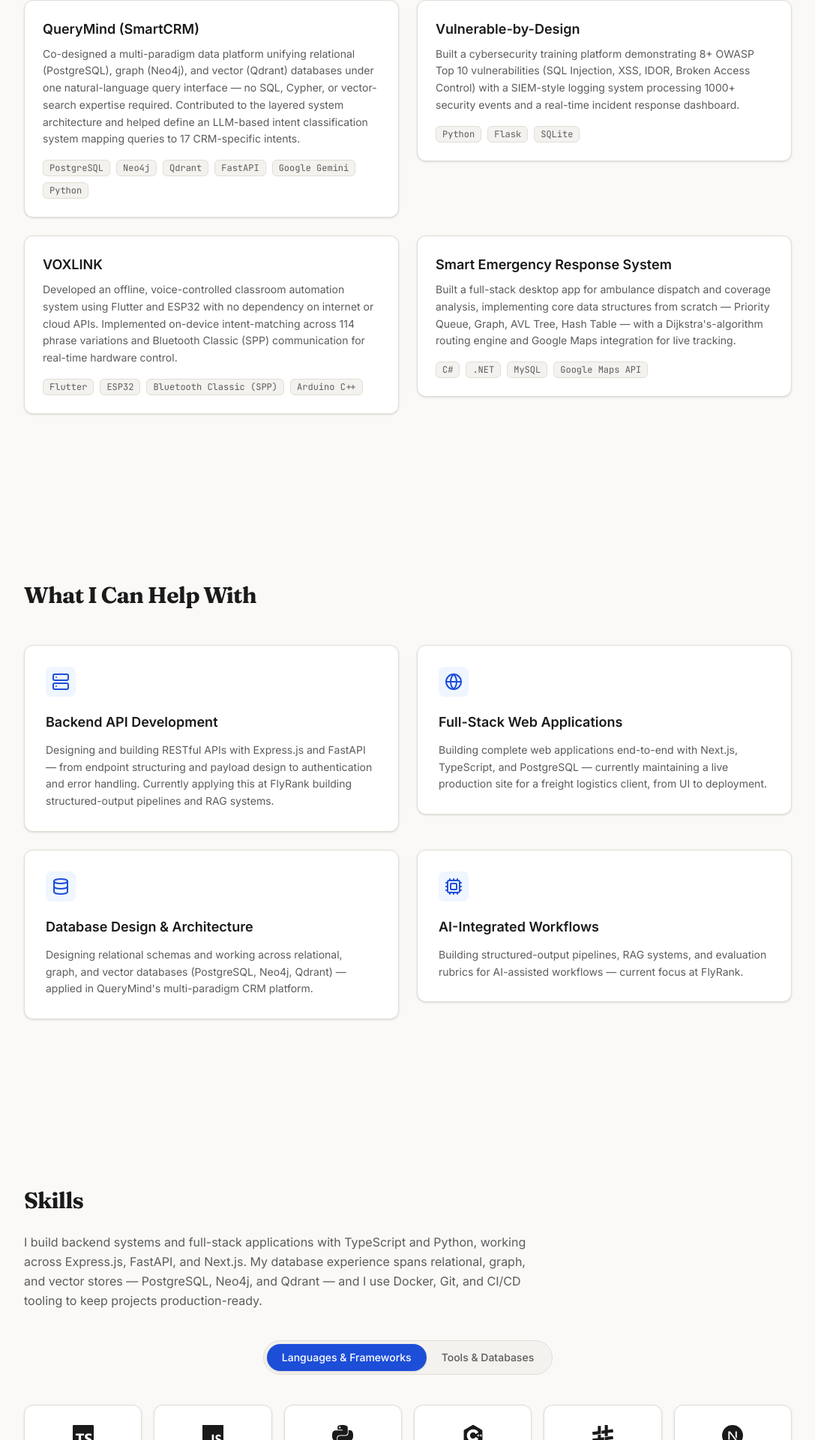
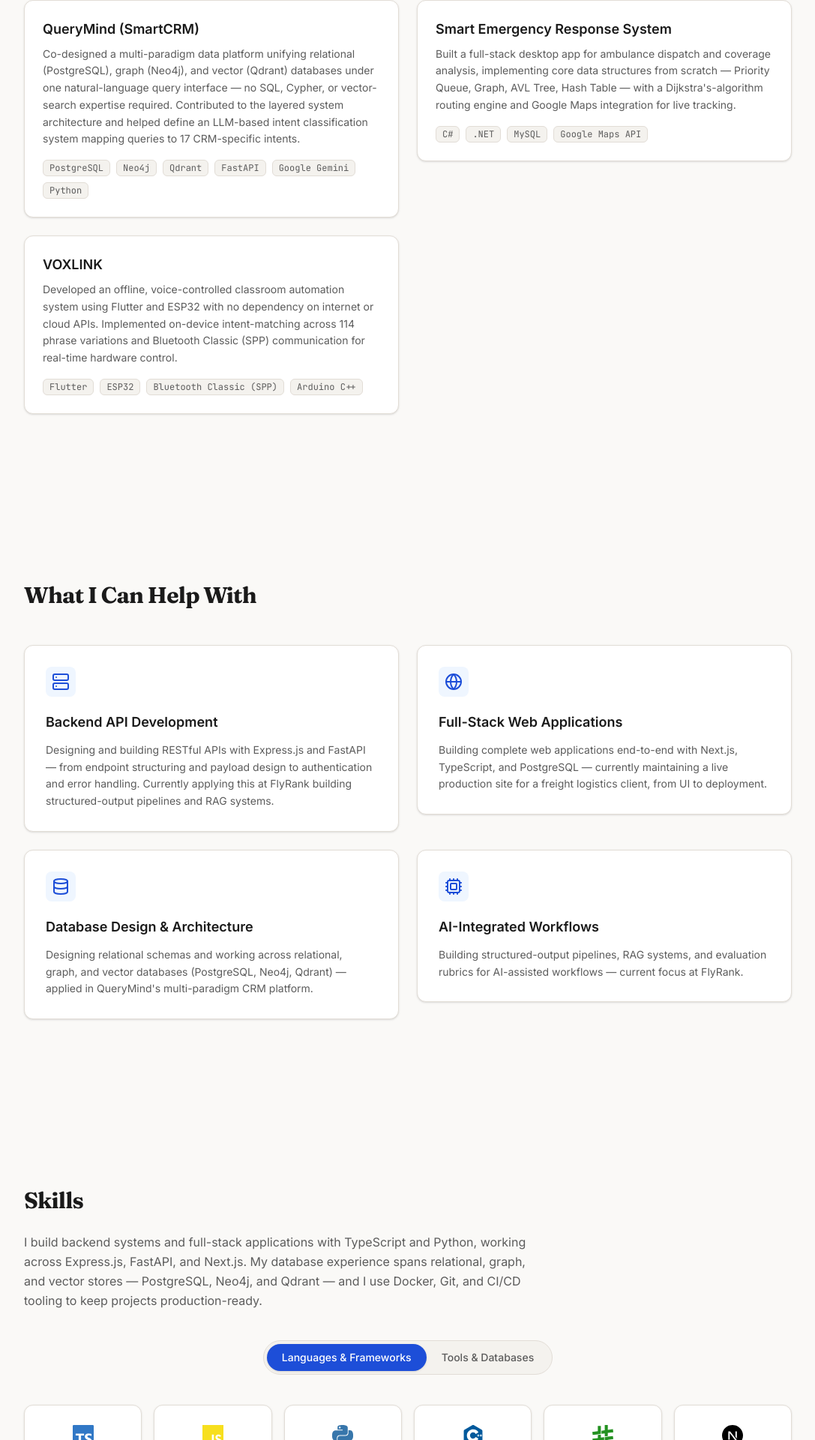
Before and after one commit to Mairaarshad19/Portfolio, a Next.js app: page / in a window 1280 px wide. Shown: the part 3937-5857 px from the top of the page at 75% size, without its empty margins (96-1183 px from the left). Built offline with nearby package versions, Linux system fonts and the light colour scheme.

Commit message:
refactor: trim projects to 4 focused, tailored to current direction

```diff
--- a/src/components/Skills.tsx
+++ b/src/components/Skills.tsx
@@ -48,6 +48,29 @@ const iconMap: Record<string, IconType> = {
   "Git/GitHub": SiGithub,
   Docker: SiDocker,
   Vercel: SiVercel,
+};
+
+const brandColors: Record<string, string> = {
+  TypeScript: "#3178C6",
+  JavaScript: "#F7DF1E",
+  Python: "#3776AB",
+  "C++": "#00599C",
+  "C#": "#239120",
+  "Next.js": "#000000",
+  "Express.js": "#000000",
+  React: "#61DAFB",
+  "Tailwind CSS": "#06B6D4",
+  FastAPI: "#009688",
+  Flask: "#000000",
+  Flutter: "#02569B",
+  PostgreSQL: "#4169E1",
+  Neo4j: "#4581C3",
+  MySQL: "#4479A1",
+  SQLite: "#003B57",
+  Qdrant: "#D32F2F",
+  "Git/GitHub": "#181717",
+  Docker: "#2496ED",
+  Vercel: "#000000",
 };
 
 export default function Skills() {
@@ -117,8 +140,10 @@ export default function Skills() {
                       key={skill}
                       className="flex flex-col items-center justify-center gap-3 bg-bg-elevated border border-border rounded-xl p-5 shadow-sm hover:border-accent/40 hover:shadow-md transition-all duration-200"
                     >
-                      <div className="w-10 h-10 flex items-center justify-center text-fg">
-                        {SkillIcon ? <SkillIcon size={28} /> : null}
+                      <div className="w-10 h-10 flex items-center justify-center">
+                        {SkillIcon ? (
+                          <SkillIcon size={28} color={brandColors[skill] ?? "#666"} />
+                        ) : null}
                       </div>
                       <span className="text-xs font-mono text-fg-muted text-center leading-tight">
                         {skill}
--- a/src/data/portfolio-content.ts
+++ b/src/data/portfolio-content.ts
@@ -100,10 +100,10 @@ export const projectsContent: Project[] = [
     featured: false,
   },
   {
-    name: "Vulnerable-by-Design",
+    name: "Smart Emergency Response System",
     description:
-      "Built a cybersecurity training platform demonstrating 8+ OWASP Top 10 vulnerabilities (SQL Injection, XSS, IDOR, Broken Access Control) with a SIEM-style logging system processing 1000+ security events and a real-time incident response dashboard.",
-    techStack: ["Python", "Flask", "SQLite"],
+      "Built a full-stack desktop app for ambulance dispatch and coverage analysis, implementing core data structures from scratch — Priority Queue, Graph, AVL Tree, Hash Table — with a Dijkstra's-algorithm routing engine and Google Maps integration for live tracking.",
+    techStack: ["C#", ".NET", "MySQL", "Google Maps API"],
     links: {},
     featured: false,
   },
@@ -112,14 +112,6 @@ export const projectsContent: Project[] = [
     description:
       "Developed an offline, voice-controlled classroom automation system using Flutter and ESP32 with no dependency on internet or cloud APIs. Implemented on-device intent-matching across 114 phrase variations and Bluetooth Classic (SPP) communication for real-time hardware control.",
     techStack: ["Flutter", "ESP32", "Bluetooth Classic (SPP)", "Arduino C++"],
-    links: {},
-    featured: false,
-  },
-  {
-    name: "Smart Emergency Response System",
-    description:
-      "Built a full-stack desktop app for ambulance dispatch and coverage analysis, implementing core data structures from scratch — Priority Queue, Graph, AVL Tree, Hash Table — with a Dijkstra's-algorithm routing engine and Google Maps integration for live tracking.",
-    techStack: ["C#", ".NET", "MySQL", "Google Maps API"],
     links: {},
     featured: false,
   },
```
